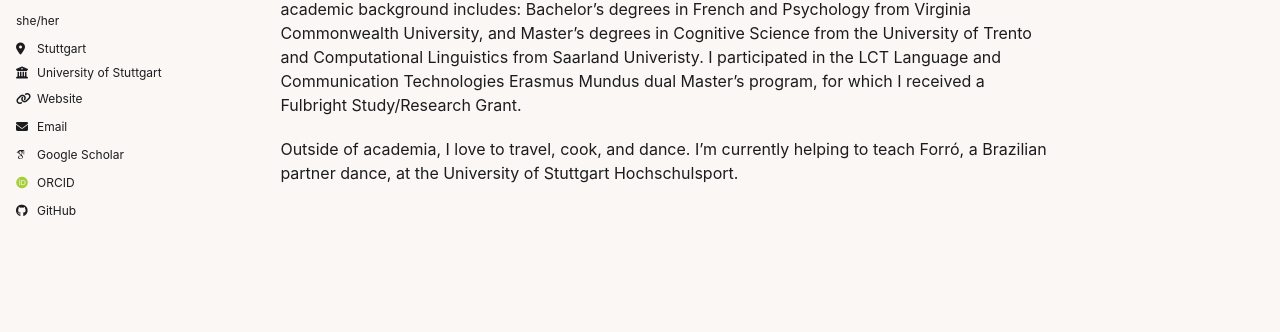
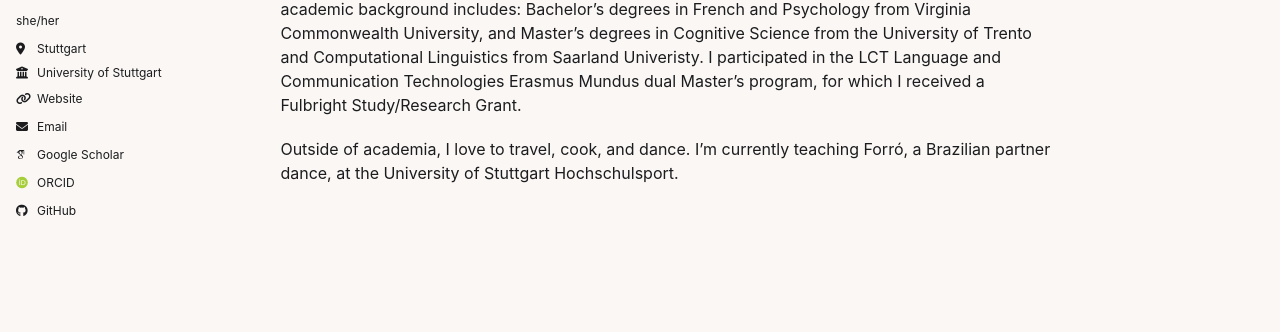
Before and after one commit to allisonakeith/allisonakeith.github.io, a Jekyll site: the page built from _pages/about.md, in a window 1280 px wide. Shown: the part 253-585 px from the top of the page. Built offline with Jekyll 4.4.1, drawn with Linux system fonts in a browser that asks for light colours; some web fonts are replaced; a script bundle is joined from its source files by our own code; library files that are not in the unit come from our copies.

Commit message:
updated outside of academia

```diff
--- a/_pages/about.md
+++ b/_pages/about.md
@@ -9,7 +9,7 @@ redirect_from:
 
 Hi! I'm currently a PhD student at the University of Stuttgart in the [Deparment of Computational Linguistics](https://www.ims.uni-stuttgart.de/en/) in the theoretical computational linguistics group (TCL). My research topic is Tracing Regularities in the Works of Pedro Calderón de la Barca. My research interests include second language acquisition, digital education techologies, the intersection of NLP and psychology and sociology, and bias in LLMs. I co-taught Annotation in the Age of AI and Social Bias in NLP. My academic background includes: Bachelor's degrees in French and Psychology from Virginia Commonwealth University, and Master's degrees in Cognitive Science from the University of Trento and Computational Linguistics from Saarland Univeristy. I participated in the LCT Language and Communication Technologies Erasmus Mundus dual Master's program, for which I received a Fulbright Study/Research Grant.
 
-Outside of academia, I love to travel, cook, and dance. I'm currently helping to teach Forró, a Brazilian partner dance, at the University of Stuttgart Hochschulsport.
+Outside of academia, I love to travel, cook, and dance. I'm currently teaching Forró, a Brazilian partner dance, at the University of Stuttgart Hochschulsport.
 
 <!-- This is the front page of a website that is powered by the [Academic Pages template](https://github.com/academicpages/academicpages.github.io) and hosted on GitHub pages. [GitHub pages](https://pages.github.com) is a free service in which websites are built and hosted from code and data stored in a GitHub repository, automatically updating when a new commit is made to the repository. This template was forked from the [Minimal Mistakes Jekyll Theme](https://mmistakes.github.io/minimal-mistakes/) created by Michael Rose, and then extended to support the kinds of content that academics have: publications, talks, teaching, a portfolio, blog posts, and a dynamically-generated CV. Incidentally, these same features make it a great template for anyone that needs to show off a professional template!
 
```
